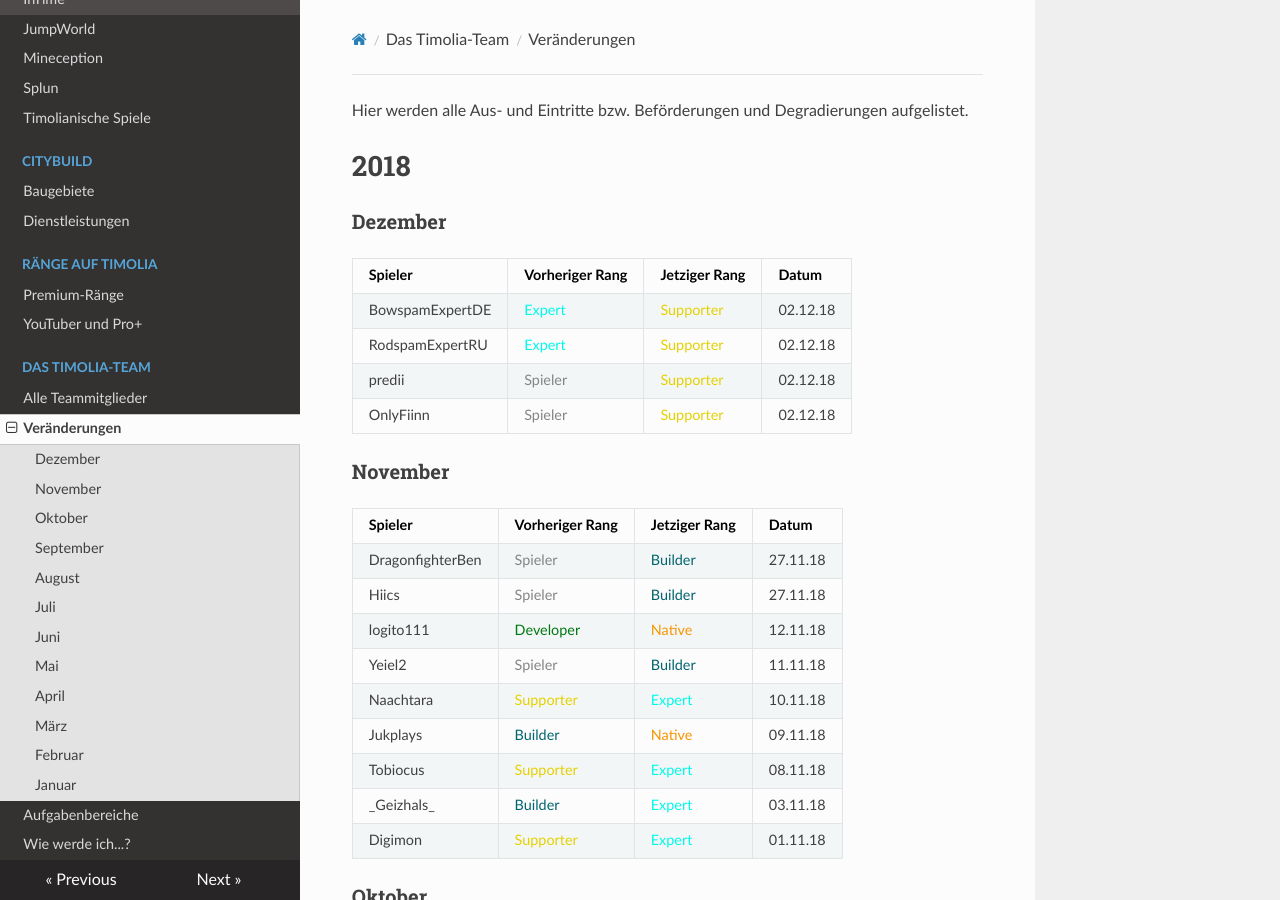
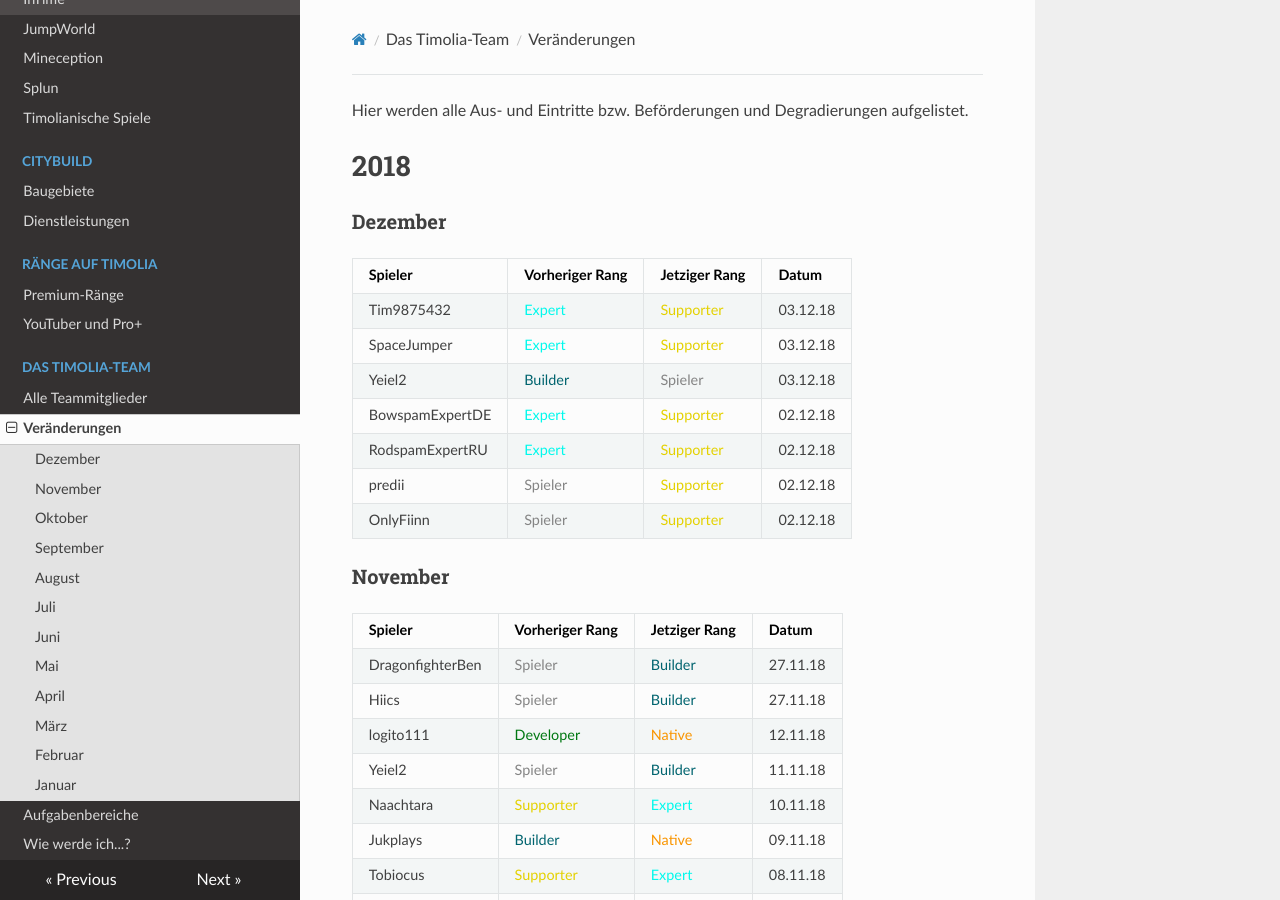
Before and after one commit to TimoliaDE/HowTo, an MkDocs documentation site: the page built from docs/team/changes.md, in a window 1280 px wide and 900 px high. Built offline with MkDocs 1.6.1, drawn with Linux system fonts in a browser that asks for light colours; nearby versions of some CDN libraries; old or Windows-style settings are respelled for this version of MkDocs.

Commit message:
Update changes.md

```diff
--- a/docs/team/changes.md
+++ b/docs/team/changes.md
@@ -5,6 +5,9 @@ Hier werden alle Aus- und Eintritte bzw. Beförderungen und Degradierungen aufge
 ###  <strong>Dezember</strong>
 | Spieler | Vorheriger Rang | Jetziger Rang | Datum |
 | ------ | ------ | ------ | ------ |
+|Tim9875432 | <span style="color:#00F9EC">Expert</span> | <span style="color:#E4D100">Supporter</span> | 03.12.18 |
+|SpaceJumper | <span style="color:#00F9EC">Expert</span> | <span style="color:#E4D100">Supporter</span> | 03.12.18 |
+|Yeiel2 | <span style="color:#00646F">Builder</span> | <span style="color:#848484">Spieler</span> | 03.12.18  |
 |BowspamExpertDE | <span style="color:#00F9EC">Expert</span> | <span style="color:#E4D100">Supporter</span> | 02.12.18 |
 |RodspamExpertRU | <span style="color:#00F9EC">Expert</span> | <span style="color:#E4D100">Supporter</span> | 02.12.18 |
 |predii | <span style="color:#848484">Spieler</span> | <span style="color:#E4D100">Supporter</span> | 02.12.18 |
```
